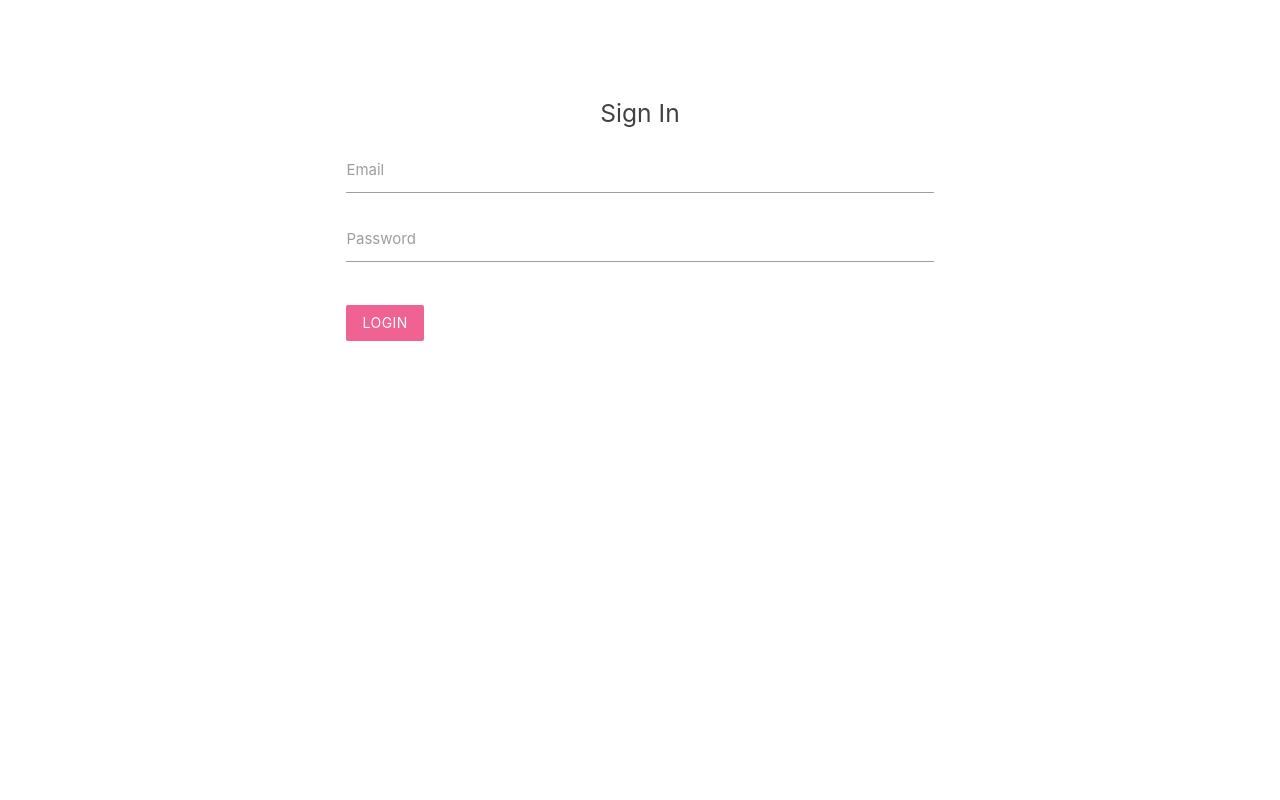
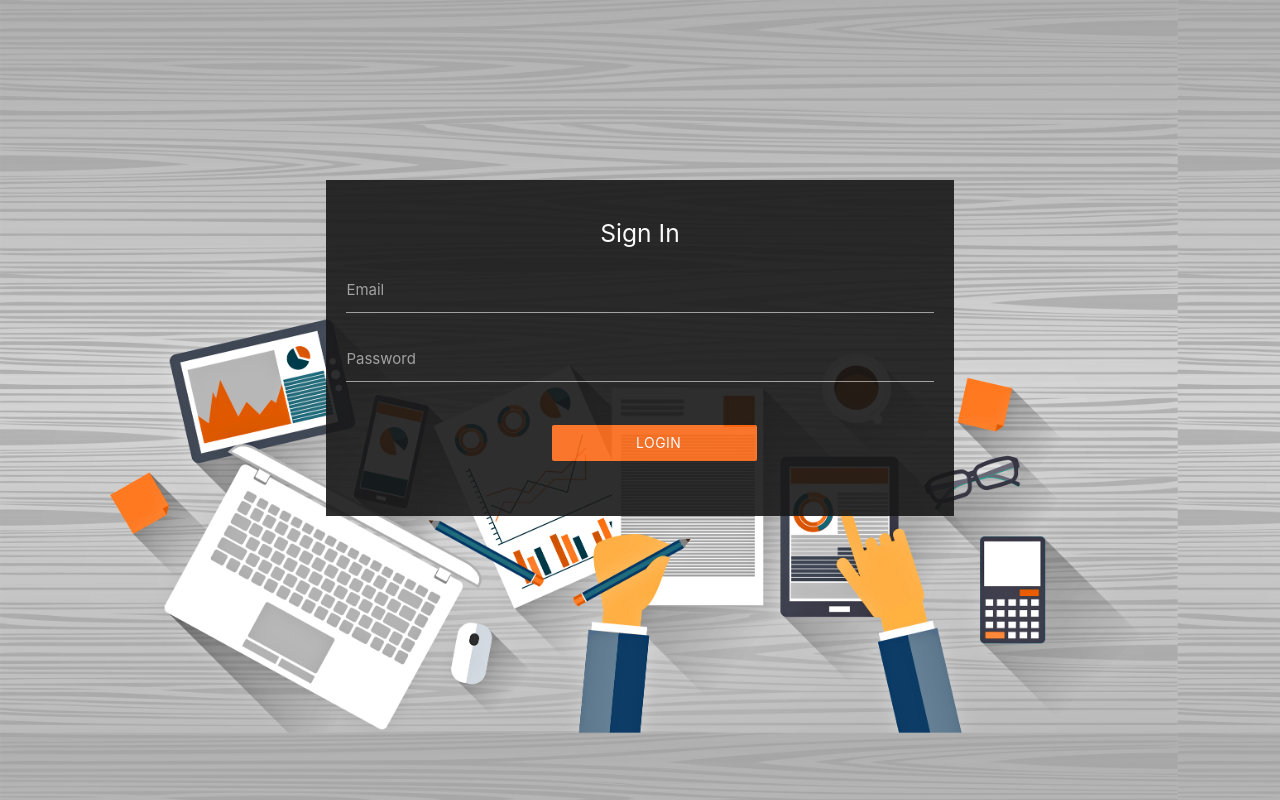
Before and after one commit to praveenreactdev/dynamic-forms-react, a React (Create React App) app: page / in a window 1280 px wide. Built offline with nearby package versions, Linux system fonts and the light colour scheme.

Commit message:
added few style changes for signin page

```diff
--- a/public/index.html
+++ b/public/index.html
@@ -31,6 +31,7 @@
     padding: 0;
     background-size: 92%;
     background-position: cover;
+    background-image: url('images/project-mgmt.jpg');
     min-height: 100%;
 }
 html{
--- a/src/components/SignIn.js
+++ b/src/components/SignIn.js
@@ -29,19 +29,19 @@ export default class SignIn extends Component {
 
     if(auth) return <Redirect to="/home"/>
         return (
-        <div className="container">
-        <form onSubmit={this.handleSubmit} className="white">
-            <h5 className="grey-text text-darken-3 text-align center">Sign In</h5>
+        <div className="container" style={{marginTop:180}}>
+        <form onSubmit={this.handleSubmit} style={{backgroundColor:'#181818',color:'white',opacity:'0.9'}}>
+            <h5 className="#181818 text-darken-3 text-align center" >Sign In</h5>
             <div className="input-field">
                 <label htmlFor="email">Email</label>
-                <input type="email" id="email" onChange={this.handleChange}/>
+                <input type="email" id="email" onChange={this.handleChange} style={{color:'white'}} />
             </div>
             <div className="input-field">
                 <label htmlFor="password">Password</label>
-                <input type="password" id="password" onChange={this.handleChange}/>
+                <input type="password" id="password" onChange={this.handleChange} style={{color:'white'}}/>
             </div>
             <div className="input-field">
-                <button className="btn pink lighten-2 z-depth-0">
+                <button className="btn lighten-2 z-depth-0" style={{marginLeft:'35%',backgroundColor:'#f96816',width:'35%',paddingLeft:'24px'}}>
                 Login
                 </button>
             </div>
--- a/src/dashboard/Home.js
+++ b/src/dashboard/Home.js
@@ -8,7 +8,7 @@ import ProjectList from './projects/ProjectList';
       marginTop: '40px',
     };
     return (
-      <div className="home" style={{divStyle}}>
+      <div className="home" style={{backgroundColor:'white',height:'100%',marginTop:'3px'}}>
         <NavBar/>
         <ProjectList/>
       </div>
--- a/src/dashboard/projects/ProjectList.js
+++ b/src/dashboard/projects/ProjectList.js
@@ -13,19 +13,17 @@ class ProjectList extends Component {
             type: 'text'
         }
         this.props.addField(fieldData);
-        //this.setState({});
     }
 
   render() {
     return (
-
-      <div className="section ui container">
+      <div className="container" style={{backgroundColor:'white',height:'100%',marginTop:'8px'}}>
        {
            this.props.fields.inputArray.map((input)=>{
                return(
                 <div className="input-field" key={input.id}>
                     <label htmlFor={input.name}>{input.name}</label>
-                    <input type={input.type} id={input.name} onChange={this.handleChange}/>
+                    <input type={input.type} id={input.name} onChange={this.handleChange}></input>
                 </div>
                )
            })
```
Also changed, not shown: public/images/project-mgmt.jpg (added).
